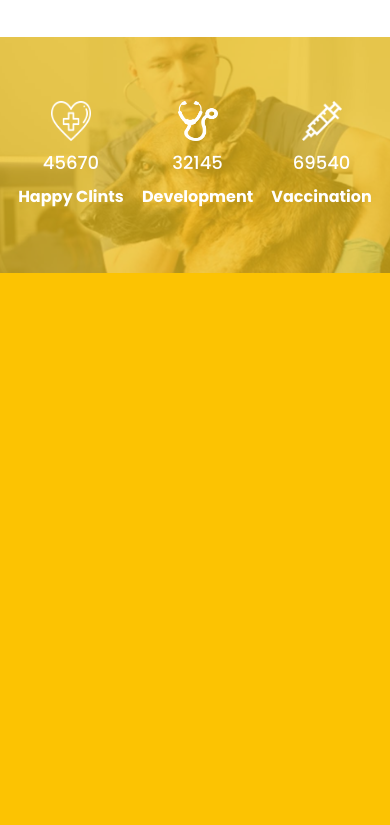
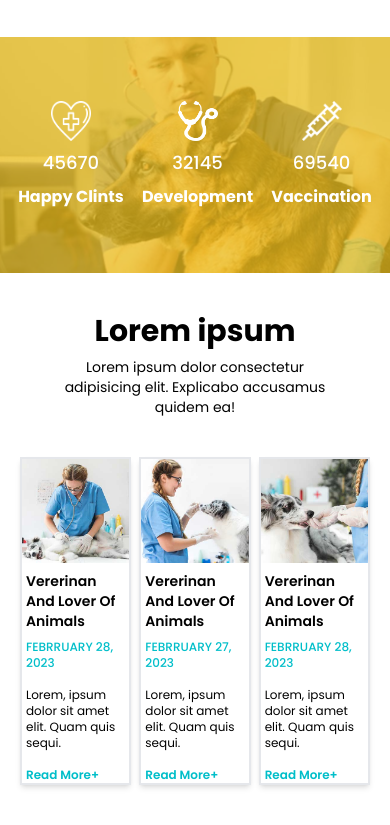
Before and after one commit to TanbhirAhmad/veterinary-landing-pages-concept, a website built with Vite: page index.html in a window 390 px wide. Shown: the part 2150-2975 px from the top of the page. Before the commit the page ends 2423 px from the top, so only its background shows below. Built offline with nearby package versions, Linux system fonts and the light colour scheme.

Commit message:
main section for mobile

```diff
--- a/index.html
+++ b/index.html
@@ -204,12 +204,44 @@
             </div>
 
         </section>
+
+        <!-- this is Team section -->
+        <section class="bg-white text-black">
+            <!-- this is title -->
+            <div class="text-center px-14 py-10">
+                <h1 class="font-bold text-3xl">Lorem ipsum</h1>
+                <p class="text-sm pt-2">Lorem ipsum dolor consectetur adipisicing elit. Explicabo accusamus quidem ea!</p>
+            </div>
+
+            <!-- this is card -->
+            <div class="flex px-5 gap-2 pb-10">
+                <div class="flex flex-col justify-center items-start gap-2 border-x-2 border-y-2 shadow-md hover:shadow-custom-yellow">
+                    <img src="images/recent-post01.jpg" alt="recent-post">
+                    <h1 class="capitalize text-sm font-semibold px-1">vererinan and lover of animals</h1>
+                    <p class="uppercase text-xs font-medium text-custom-green px-1">febrruary 28, 2023</p>
+                    <p class="text-xs font-normal py-2 px-1">Lorem, ipsum dolor sit amet elit. Quam quis sequi.</p>
+                    <button class="capitalize font-semibold text-xs text-custom-green px-1">read more+</button>
+
+
+                </div>
+                <div class="flex flex-col justify-center items-start gap-2 border-x-2 border-y-2 shadow-md hover:shadow-custom-yellow">
+                    <img src="images/recent-post02.jpg" alt="recent-post">
+                    <h1 class="capitalize text-sm font-semibold px-1">vererinan and lover of animals</h1>
+                    <p class="uppercase text-xs font-medium text-custom-green px-1">febrruary 27, 2023</p>
+                    <p class="text-xs font-normal py-2 px-1">Lorem, ipsum dolor sit amet elit. Quam quis sequi.</p>
+                    <button class="capitalize font-semibold text-xs text-custom-green px-1">read more+</button>
+                </div>
+                <div class="flex flex-col justify-center items-start gap-2 border-x-2 border-y-2 shadow-md hover:shadow-custom-yellow">
+                    <img src="images/recent-post03.jpg" alt="recent-post">
+                    <h1 class="capitalize text-sm font-semibold px-1">vererinan and lover of animals</h1>
+                    <p class="uppercase text-xs font-medium text-custom-green px-1">febrruary 28, 2023</p>
+                    <p class="text-xs font-normal py-2 px-1">Lorem, ipsum dolor sit amet elit. Quam quis sequi.</p>
+                    <button class="capitalize font-semibold text-xs text-custom-green px-1">read more+</button>
+                </div>
+            </div>
+        </section>
     </main>
-    <!-- test -->
-    <!-- <section>
-        fcc302
-        <button class="text-black">test</button>
-    </section> -->
+
 
 </body>
 </html>
```
Also changed, not shown: images/recent-post01.jpg (added), images/recent-post02.jpg (added), images/recent-post03.jpg (added).
